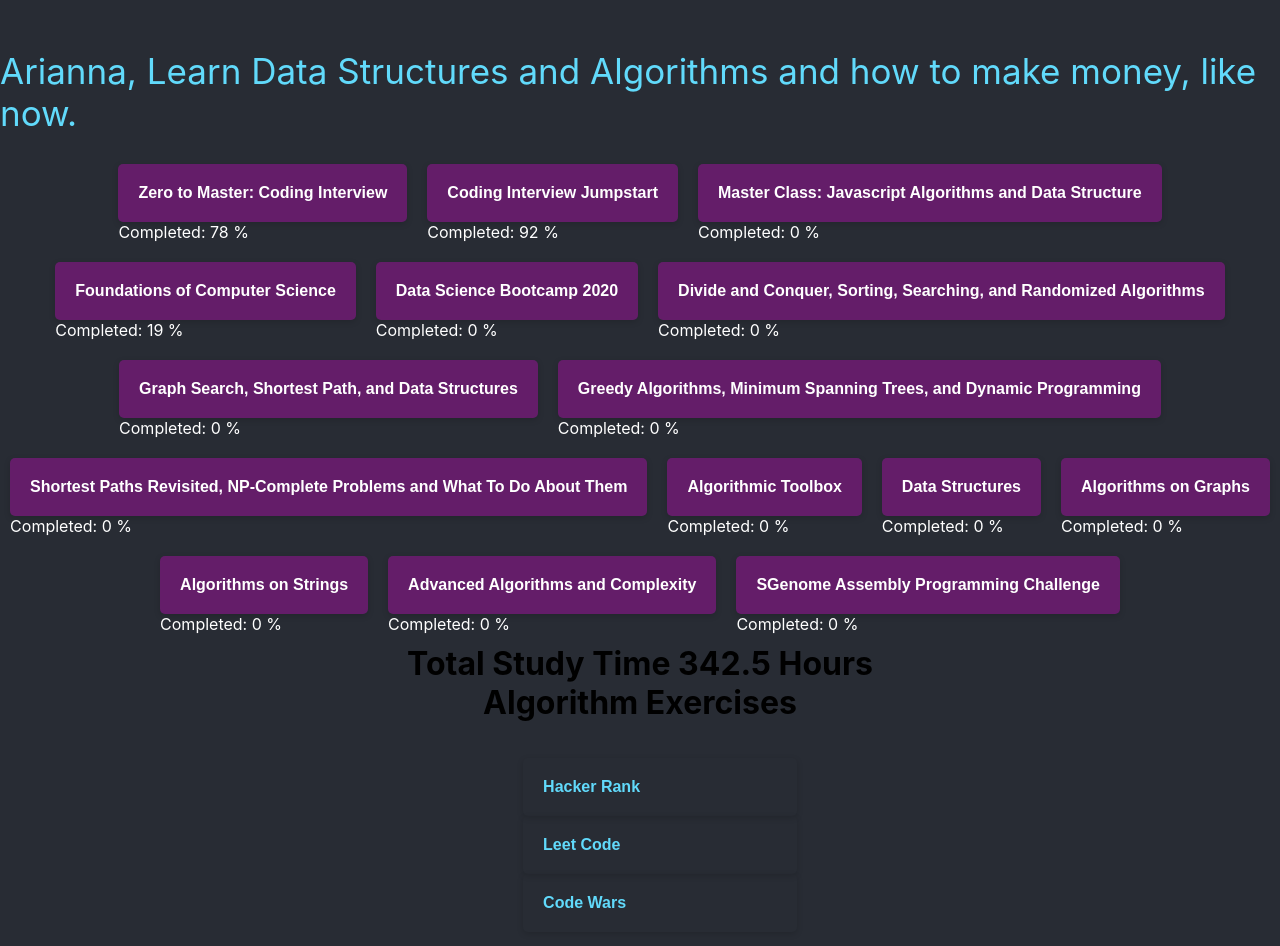
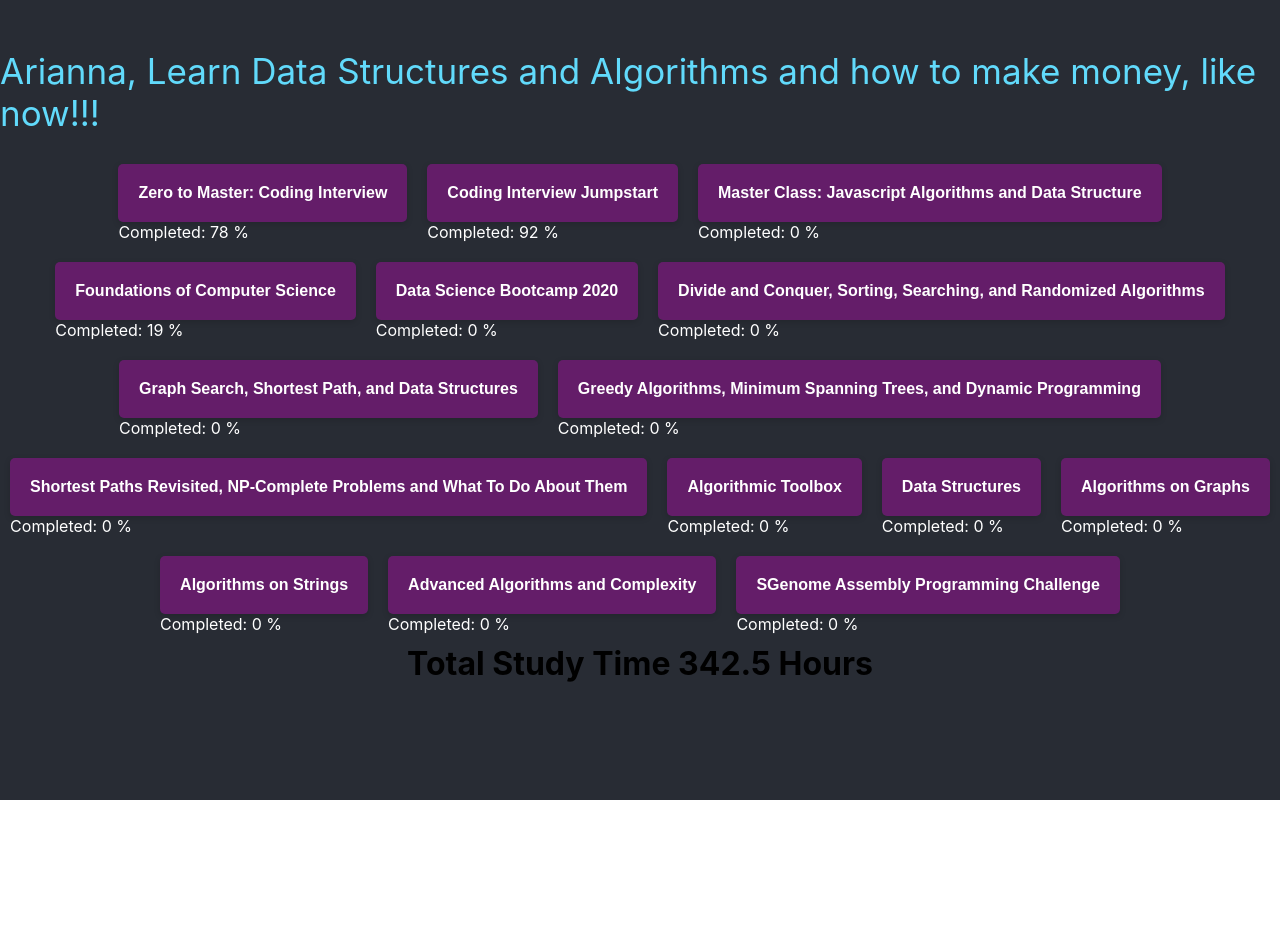
Before and after one commit to unachoza/Computer-Science-Study-Dashboard, a Next.js app: page / in a window 1280 px wide. After the commit the page ends 800 px from the top, so only its background shows below. Built offline with nearby package versions, Linux system fonts and the light colour scheme.

Commit message:
all courses

```diff
--- a/src/Components/App.tsx
+++ b/src/Components/App.tsx
@@ -1,6 +1,6 @@
 import React from 'react';
 import ProgressBar from './ProgressBar';
-import AlgoPractice from './AlgoPractice';
+// import AlgoPractice from './AlgoPractice';
 import '../styles/globals.css';
 
 function App() {
@@ -11,7 +11,7 @@
       </header>
       <main className="main">
         <ProgressBar />
-        <AlgoPractice />
+        {/* <AlgoPractice /> */}
       </main>
     </div>
   );
--- a/src/pages/index.tsx
+++ b/src/pages/index.tsx
@@ -1,16 +1,18 @@
 import React from 'react';
 import ProgressBar from '../Components/ProgressBar';
-import AlgoPractice from '../Components/AlgoPractice';
+// import AlgoPractice from '../Components/AlgoPractice';
 
 function Home() {
   return (
     <div className="App">
       <header className="App-header">
-        <div className="blue-text">Arianna, Learn Data Structures and Algorithms and how to make money, like now.</div>
+        <div className="blue-text">
+          Arianna, Learn Data Structures and Algorithms and how to make money, like now!!!
+        </div>
       </header>
       <main className="main">
         <ProgressBar />
-        <AlgoPractice />
+        {/* <AlgoPractice /> */}
       </main>
     </div>
   );
```
